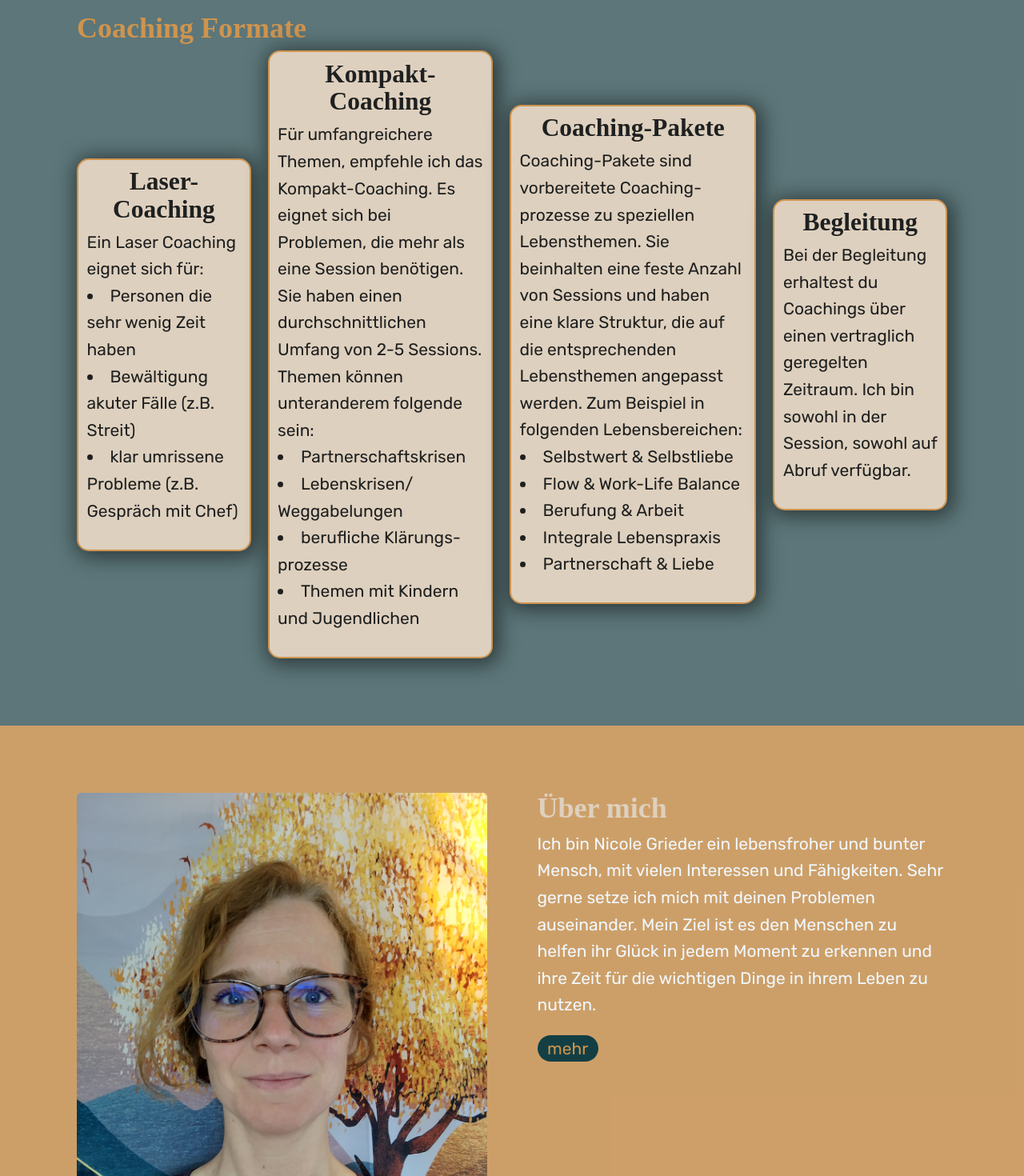
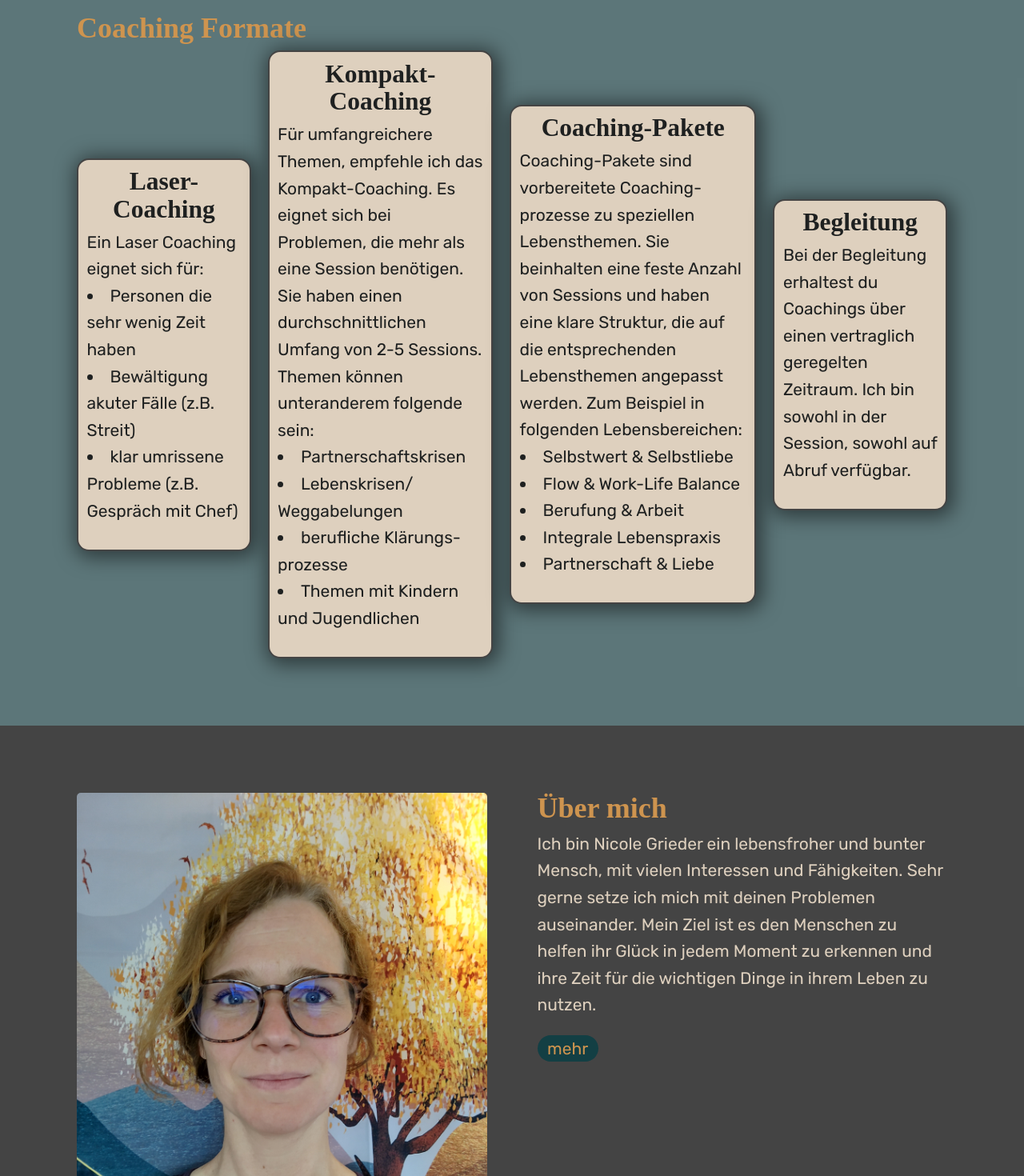
Before and after one commit to jinxi/nicole-grieder, a Vue app: page / in a window 1280 px wide. Shown: the part 920-2390 px from the top of the page at 80% size. Built offline with nearby package versions, Linux system fonts and the light colour scheme.

Commit message:
[LAYOUT, gray]
changed some coloring

```diff
--- a/src/assets/base.css
+++ b/src/assets/base.css
@@ -7,6 +7,8 @@
   --color-gold: #ce944f;
   --color-gold-hsl: 32.6, 56.44%, 55.88%;
   --color-gold-light: #ded0be;
+  --color-gray: #444;
+  --color-gray-light: #ccc;
   --color-dark: #1e2020;
   --color-dark-hsl: 180, 3.23%, 12.16%;
   --color-white: aliceblue;
@@ -23,6 +25,8 @@
     --color-gold: #ce944f;
     --color-gold-hsl: 32.6, 56.44%, 55.88%;
     --color-gold-light: #ded0be;
+    --color-gray: #444;
+    --color-gray-light: #ccc;
     --color-dark: #1e2020;
     --color-dark-hsl: 180, 3.23%, 12.16%;
     --color-white: aliceblue;
--- a/src/assets/main.css
+++ b/src/assets/main.css
@@ -7,7 +7,7 @@
   font-weight: normal;
   /* background-image: url(./img/landscapes/IMG_20231102_111856.jpg); */
   background-size: cover;
-  background-color: #cccccc;
+  background-color: var(--color-gray-light);
 }
 
 h1, h2{
@@ -40,6 +40,10 @@ section{
 .section-title--dark{
   color: var(--color-gold);
 }
+.text--light{
+  color: var(--color-gold-light);
+}
+
 ul.inside{
   list-style-position: inside;
 }
@@ -141,6 +145,12 @@ footer{
   }
 }
 
+.--round-boarders{
+  border-radius: 5px;
+  cursor: pointer;
+  transition: 0.3s;
+}
+.--round-boarders:hover {opacity: 0.7;}
 /* a,
 .green {
   text-decoration: none;
--- a/src/components/NavHeader.vue
+++ b/src/components/NavHeader.vue
@@ -49,7 +49,7 @@ import { RouterLink } from 'vue-router';
 
 <template>
   <!-- shrink navigation at a certain scrollPoisition -->
-<header :class="{ 'scrolled-nav': scrollNav && !mobile }" >
+<header :class="{ 'scrolled-nav': scrollNav }" >
   <nav class="container">
       <transition name="fade">
         <div class="branding" v-show="!mobile || mobileNav" >
@@ -92,6 +92,7 @@ header{
   display: flex;
   /* flex-direction: row; */
   justify-content: center;
+  align-items: center;
   height: 80px;
   background-color: var(--color-petrol-dark);
   padding: 1em 0;
@@ -263,7 +264,7 @@ nav a{
   /* border: 2px solid pink; */
   position: fixed;
   right: 2em;
-  top: 2em;
+  top: 1.5em;
 
   z-index: 2;
 }
--- a/src/views/AboutView.vue
+++ b/src/views/AboutView.vue
@@ -12,7 +12,7 @@
   <section class="section-about">
       <div class="container row">
           <div class="col">
-              <img id="myImg" src="./../assets/img/profil/IMG_20240424_111007.jpg" alt="Profilbild">
+              <img class="--round-boarders" id="myImg" src="./../assets/img/profil/IMG_20240424_111007.jpg" alt="Profilbild">
               <!-- todo: The Modal -->
 
           </div>
--- a/src/views/HomeView.vue
+++ b/src/views/HomeView.vue
@@ -76,7 +76,7 @@
     <section class="section-about">
         <div class="container row">
             <div class="col">
-                <img id="myImg" src="./../assets/img/profil/IMG_20240424_111007.jpg" alt="Profilbild">
+                <img class="--round-boarders" src="./../assets/img/profil/IMG_20240424_111007.jpg" alt="Profilbild">
                 <!-- The Modal -->
                 <div id="myModal" class="modal">
 
@@ -93,10 +93,10 @@
             </div>
 
             <div class="col">
-                <h1 class="section-title">Über mich</h1>
-                <p>Ich bin Nicole Grieder ein lebensfroher und bunter Mensch, mit vielen Interessen und Fähigkeiten.
+                <h1 class="section-title section-title--dark">Über mich</h1>
+                <p class="text--light">Ich bin Nicole Grieder ein lebensfroher und bunter Mensch, mit vielen Interessen und Fähigkeiten.
                     Sehr gerne setze ich mich mit deinen Problemen auseinander. Mein Ziel ist es den Menschen zu helfen ihr Glück in jedem Moment zu erkennen und ihre Zeit für die wichtigen Dinge in ihrem Leben zu nutzen.</p>
-                <span><a class="link--button --dark"><RouterLink to="/about">mehr</RouterLink></a></span>
+                <span><a class="link--button --dark" target="_top"><RouterLink to="/about">mehr</RouterLink></a></span>
                 </div>
         </div>
     </section>
@@ -243,7 +243,7 @@ template{
   .salespoint__card{
     min-width: 20%;
     border-radius: 15px;
-    border: 0.1em solid var(--color-gold);
+    border: 0.1em solid var(--color-gray);
     box-shadow: 3px 3px 25px 5px rgba(0, 0, 0, .5);
     /* box-shadow: 3px 3px 25px 5px hsl(var(--color-gold-hsl)0.2); */
     background-color: var(--color-gold-light);
@@ -267,7 +267,7 @@ template{
     color: var(--color-white);
   }
   .section-about{
-    background-color: hsl(var(--color-gold-hsl) ,0.8);
+    background-color: var(--color-gray);
     color: var(--color-white);
   }
   .btn_hero{
```
